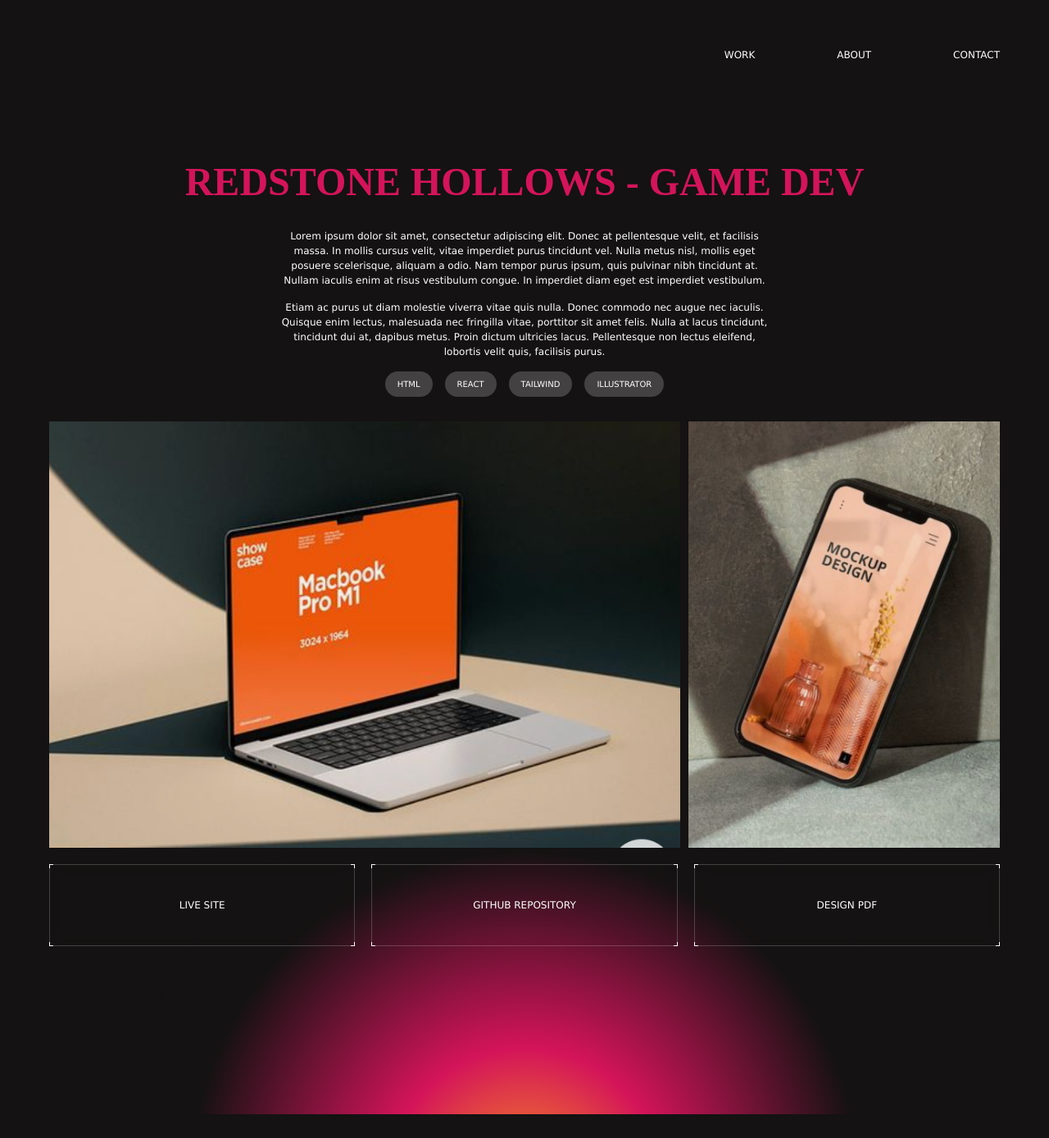
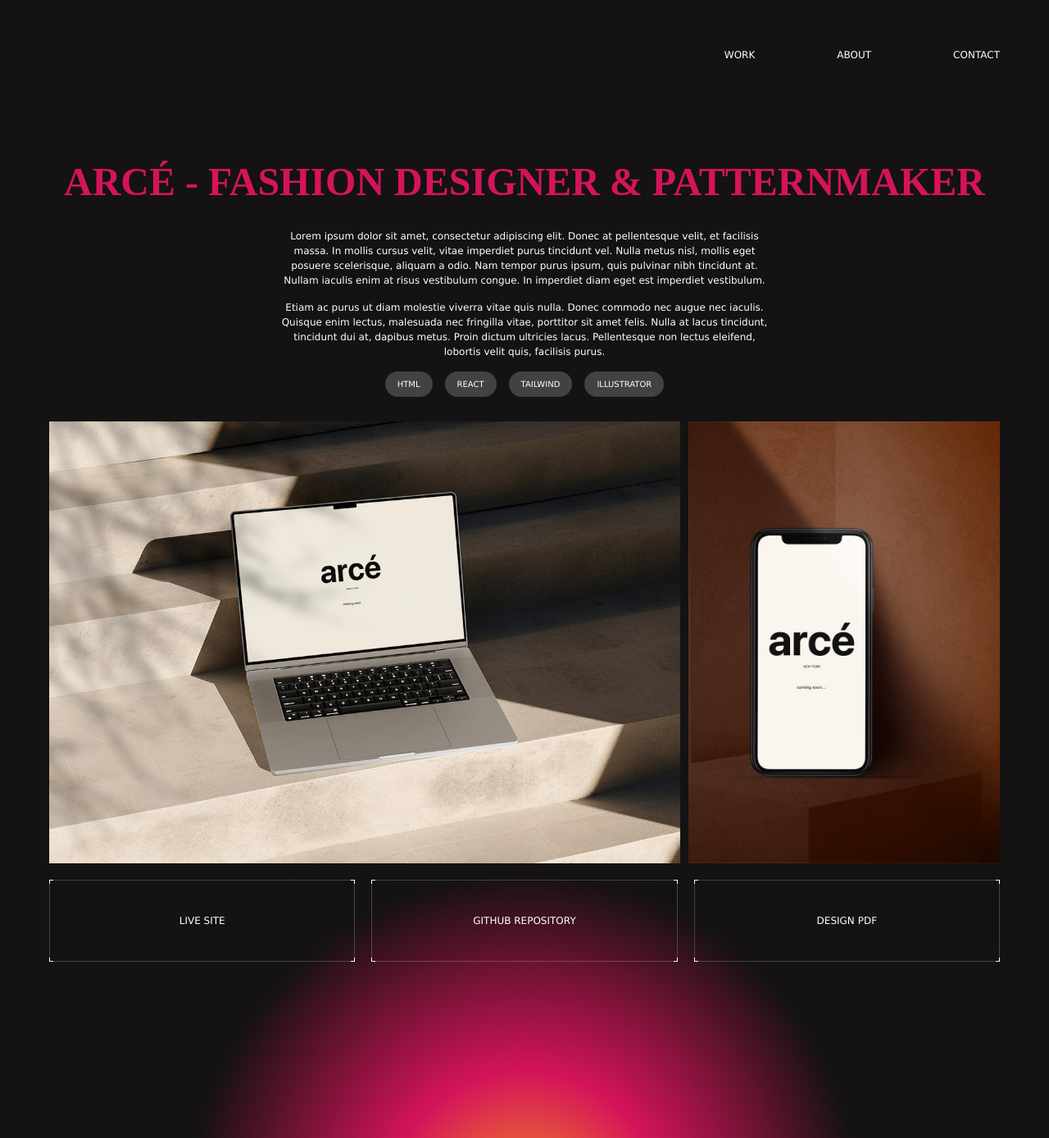
Before and after one commit to juniperfawn/portfolio, a React (Create React App) app: page /project in a window 1280 px wide. Shown: the whole page at 82% size. Before the commit the page ends 1359 px from the top, so only its background shows below. Built offline with nearby package versions, Linux system fonts and the light colour scheme.

Commit message:
added arce mockups

```diff
--- a/src/components/project_page/projectPage.js
+++ b/src/components/project_page/projectPage.js
@@ -6,7 +6,7 @@ const ProjectPage = () => {
     <div className="projectPage__wrapper">
       <div className="projectPage">
         <div className="projectPage__about">
-          <h1>REDSTONE HOLLOWS - GAME DEV</h1>
+          <h1>ARCÉ - FASHION DESIGNER & PATTERNMAKER</h1>
           <p>
             Lorem ipsum dolor sit amet, consectetur adipiscing elit. Donec at
             pellentesque velit, et facilisis massa. In mollis cursus velit,
@@ -40,14 +40,15 @@ const ProjectPage = () => {
         </div>
         <div className="mockup">
           <div className="mockup__desktop">
-            <img src={require("../../assets/desktop.png")} alt="" />
+            <img src={require("../../assets/arce.jpg")} alt="" />
           </div>
           <div className="mockup__mobile">
-            <img src={require("../../assets/mobile.png")} alt="" />
+            <img src={require("../../assets/arcemobile.jpg")} alt="" />
           </div>
           <div className="mockup__links">
             <div className="mockup__link">
-              <p>LIVE SITE</p>
+              <a href="https://arcestudios.netlify.app/">LIVE SITE</a>
+              {/* <p>LIVE SITE</p> */}
               <div className="button-border__corner --1"></div>
               <div className="button-border__corner --2"></div>
               <div className="button-border__corner --3"></div>
--- a/src/components/projects_container/projectContainer.js
+++ b/src/components/projects_container/projectContainer.js
@@ -4,7 +4,7 @@ import * as React from "react";
 
 const projects = [
   {
-    title: "ARCE FASHION DESIGNER & PATTERNMAKER",
+    title: "ARCÉ FASHION DESIGNER & PATTERNMAKER",
     previewDescription:
       "Crafted a sleek and stylish online presence for Arce, seamlessly integrating design and development to elevate the brand's fashion experience.",
     image: "../../assets/arce.png",
```
Also changed, not shown: src/assets/arce.jpg (added), src/assets/arcemobile.jpg (added).
